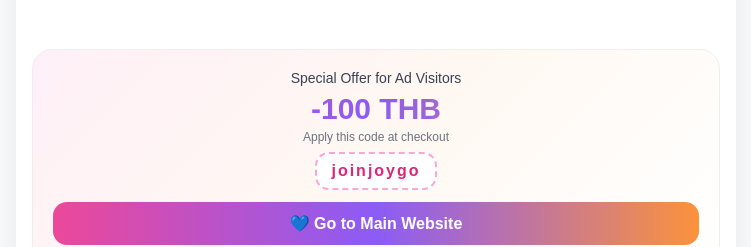
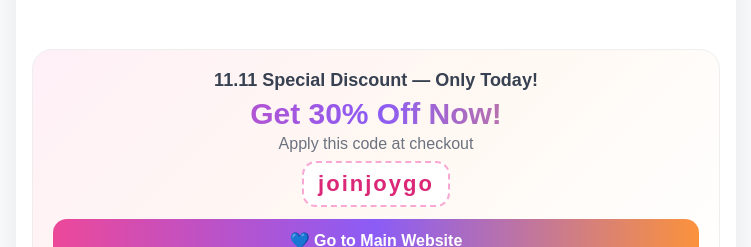
Before and after one commit to joinjoytravel/exproler, a React (Create React App) app: page / in a window 1280 px wide. Shown: the part 705-952 px from the top of the page, without its empty margins (264-1015 px from the left). Built offline with nearby package versions, Linux system fonts and the light colour scheme.

Commit message:
update title and description

```diff
--- a/src/joinjoy_story_overview.jsx
+++ b/src/joinjoy_story_overview.jsx
@@ -144,12 +144,12 @@ export default function ExprolerPreview() {
   const DiscountBox = () => (
     <Section>
       <div style={{ textAlign: 'center', border: '1px solid #eee', borderRadius: 20, background: 'linear-gradient(135deg,#fff0f7,#fff8f2,#ffffff)', padding: 20 }}>
-        <div style={{ color: '#374151', fontSize: 14 }}>Special Offer for Ad Visitors</div>
+        <div style={{ color: '#374151', fontWeight: 'bold',fontSize: 18  }}>11.11 Special Discount — Only Today!</div>
         <div style={{ marginTop: 6, fontSize: 30, fontWeight: 900, background: 'linear-gradient(to right,#ec4899,#8b5cf6,#fb923c)', WebkitBackgroundClip: 'text', color: 'transparent' }}>
-          -100 THB
+          Get 30% Off Now!
         </div>
-        <div style={{ color: '#6b7280', fontSize: 12, marginTop: 4 }}>Apply this code at checkout</div>
-        <div style={{ display: 'inline-block', marginTop: 8, padding: '8px 14px', borderRadius: 14, border: '2px dashed #f9a8d4', background: '#fff', color: '#db2777', fontWeight: 900, letterSpacing: 2 }}>
+        <div style={{ color: '#6b7280', fontSize: 16, marginTop: 4 }}>Apply this code at checkout</div>
+        <div style={{ display: 'inline-block',fontSize: 22, marginTop: 8, padding: '8px 14px', borderRadius: 14, border: '2px dashed #f9a8d4', background: '#fff', color: '#db2777', fontWeight: 900, letterSpacing: 2 }}>
           joinjoygo
         </div>
         <a href="https://joinjoytravel.com/" style={{ display: 'block', marginTop: 12, padding: '12px 16px', borderRadius: 14, color: '#fff', textDecoration: 'none', fontWeight: 800, background: 'linear-gradient(to right,#ec4899,#8b5cf6,#fb923c)' }}
```
